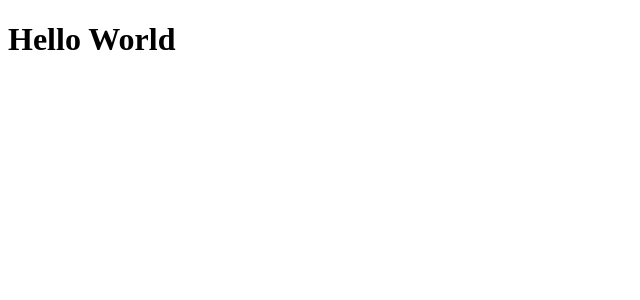
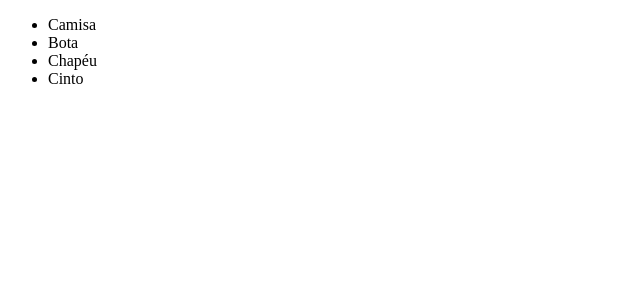
Before and after one commit to fernandobfr10/vue-cataline-course, a Vue app: page / in a window 1280 px wide. Shown: the top 300 px of the page, without its empty margins (0-640 px from the left). Built offline with nearby package versions, Linux system fonts and the light colour scheme.

Commit message:
Aula de v-for concluída

```diff
--- a/src/App.vue
+++ b/src/App.vue
@@ -1,11 +1,25 @@
 <template>
-  <h1>Hello World</h1>
+  <div>
+    <ul>
+      <!-- Diretiva v-for é usada para criar loops e renderizar listas no html -->
+      <li v-for="product in products" :key="product.id">{{ product.name }}</li>
+    </ul>
+  </div>
 </template>
 
 <script lang="ts">
 import { defineComponent } from 'vue'
 
-export default defineComponent({})
+export default defineComponent({
+  data: () => ({
+    products: [
+      { id: 1, name: 'Camisa', stock: true },
+      { id: 2, name: 'Bota', stock: false },
+      { id: 3, name: 'Chapéu', stock: false },
+      { id: 4, name: 'Cinto', stock: true }
+    ]
+  })
+})
 </script>
 
 <style></style>
```
